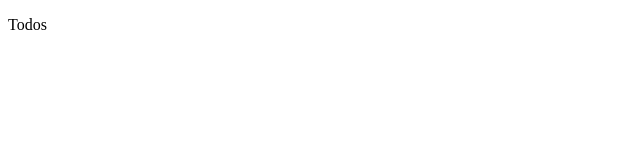
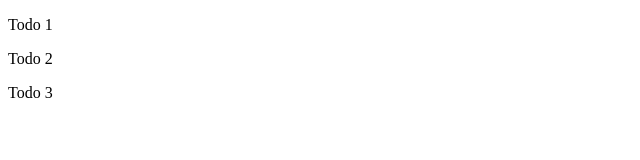
Before and after one commit to mkovachev/angular8-todo, an Angular app: page / in a window 1280 px wide. Shown: the top 160 px of the page, without its empty margins (0-640 px from the left). Built offline with nearby package versions, Linux system fonts and the light colour scheme.

Commit message:
added todo-item

```diff
--- /dev/null
+++ b/src/app/components/todo-item/todo-item.component.html
@@ -0,0 +1 @@
+<p>{{todo.title}}</p>
--- /dev/null
+++ b/src/app/components/todo-item/todo-item.component.ts
@@ -0,0 +1,15 @@
+import { Component, OnInit, Input } from "@angular/core";
+import { Todo } from "src/app/models/Todo";
+
+@Component({
+  selector: "app-todo-item",
+  templateUrl: "./todo-item.component.html",
+  styleUrls: ["./todo-item.component.css"]
+})
+export class TodoItemComponent implements OnInit {
+  @Input() todo: Todo;
+
+  constructor() {}
+
+  ngOnInit() {}
+}
--- a/src/app/components/todos/todos.component.html
+++ b/src/app/components/todos/todos.component.html
@@ -1 +1,3 @@
-<p>Todos</p>
+<app-todo-item *ngFor="let todo of todos" [todo]="todo">
+
+</app-todo-item>
--- a/src/app/components/todos/todos.component.ts
+++ b/src/app/components/todos/todos.component.ts
@@ -1,15 +1,33 @@
-import { Component, OnInit } from '@angular/core';
+import { Component, OnInit } from "@angular/core";
+import { Todo } from "../../models/Todo";
 
 @Component({
-  selector: 'app-todos',
-  templateUrl: './todos.component.html',
-  styleUrls: ['./todos.component.css']
+  selector: "app-todos",
+  templateUrl: "./todos.component.html",
+  styleUrls: ["./todos.component.css"]
 })
 export class TodosComponent implements OnInit {
+  todos: Todo[];
 
-  constructor() { }
+  constructor() {}
 
   ngOnInit() {
+    this.todos = [
+      {
+        id: 1,
+        title: "Todo 1",
+        completed: false
+      },
+      {
+        id: 2,
+        title: "Todo 2",
+        completed: true
+      },
+      {
+        id: 3,
+        title: "Todo 3",
+        completed: false
+      }
+    ];
   }
-
 }
```
Also changed, not shown: src/app/app.module.ts (+9 -14 lines), src/app/components/todo-item/todo-item.component.css (added), 1 other file (tests, documents, lock files or other folders).
